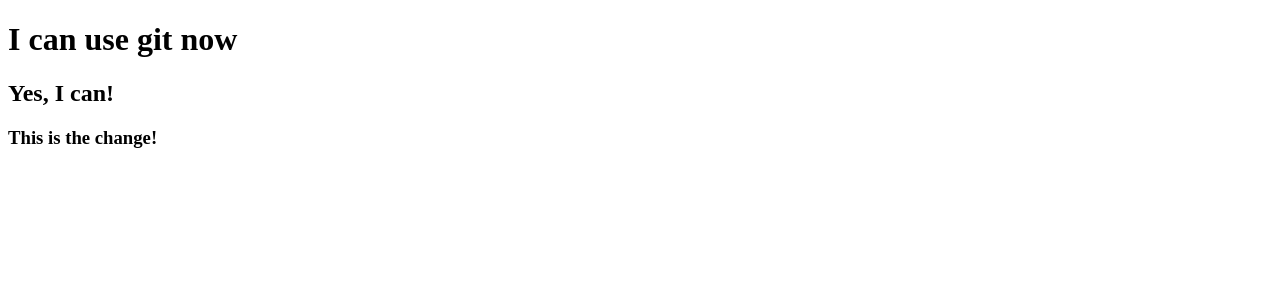
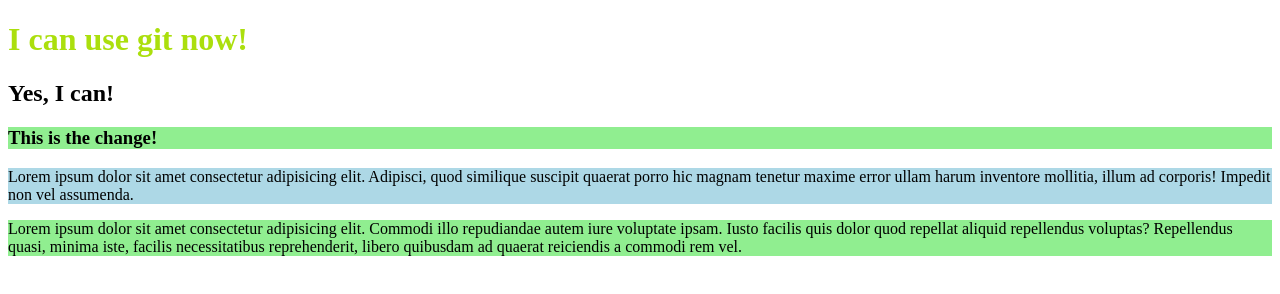
Before and after one commit to badhon11/ph-second-repo, a plain HTML site: page index.html in a window 1280 px wide. Drawn offline with Linux system fonts and the light colour scheme.

Commit message:
added 2 para and style

```diff
--- a/index.html
+++ b/index.html
@@ -5,10 +5,13 @@
     <meta http-equiv="X-UA-Compatible" content="IE=edge">
     <meta name="viewport" content="width=device-width, initial-scale=1.0">
     <title>My Second Repo</title>
+    <link rel="stylesheet" href="style.css">
 </head>
 <body>
-    <h1>I can use git now</h1>
+    <h1 style="color: rgb(171, 223, 13);">I can use git now!</h1>
     <h2>Yes, I can!</h2>
-    <h3>This is the change!</h3>
+    <h3 class="bgc">This is the change!</h3>
+    <p id="def">Lorem ipsum dolor sit amet consectetur adipisicing elit. Adipisci, quod similique suscipit quaerat porro hic magnam tenetur maxime error ullam harum inventore mollitia, illum ad corporis! Impedit non vel assumenda.</p>
+    <p class="bgc">Lorem ipsum dolor sit amet consectetur adipisicing elit. Commodi illo repudiandae autem iure voluptate ipsam. Iusto facilis quis dolor quod repellat aliquid repellendus voluptas? Repellendus quasi, minima iste, facilis necessitatibus reprehenderit, libero quibusdam ad quaerat reiciendis a commodi rem vel.</p>
 </body>
 </html>
--- /dev/null
+++ b/style.css
@@ -0,0 +1,6 @@
+#def{
+    background-color: lightblue;
+}
+.bgc{
+    background-color: lightgreen;
+}
```
